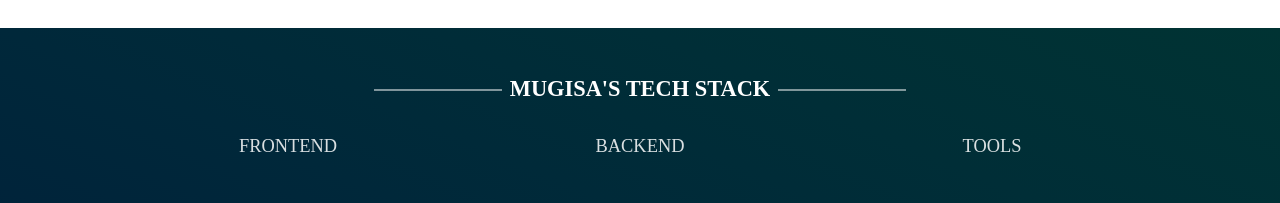
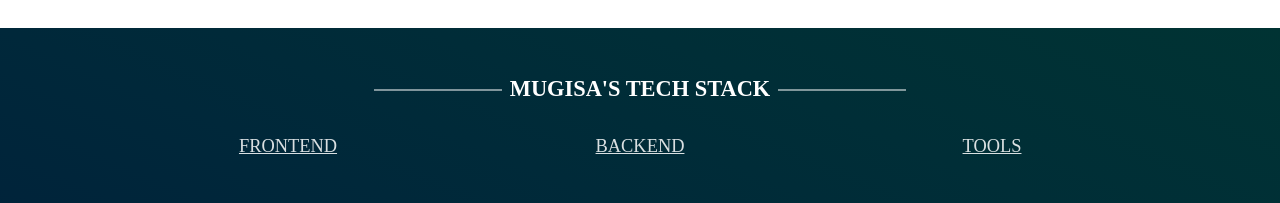
Before and after one commit to phillipmugisa/portfolio, a React (Create React App) app in the folder frontend/: page / in a window 1280 px wide. Shown: the part 2240-2443 px from the top of the page. Built offline with nearby package versions, Linux system fonts and the light colour scheme.

Commit message:
worked on: about, projects and stacks sections

```diff
--- a/frontend/src/App.css
+++ b/frontend/src/App.css
@@ -476,7 +476,7 @@ input:checked + .slider:before {
 
 .stack-category-title {
     text-transform: uppercase;
-    /* text-decoration: underline; */
+    text-decoration: underline;
     font-weight: 400;
     color: hsl(var(--text-color) / .85)
 }
```
